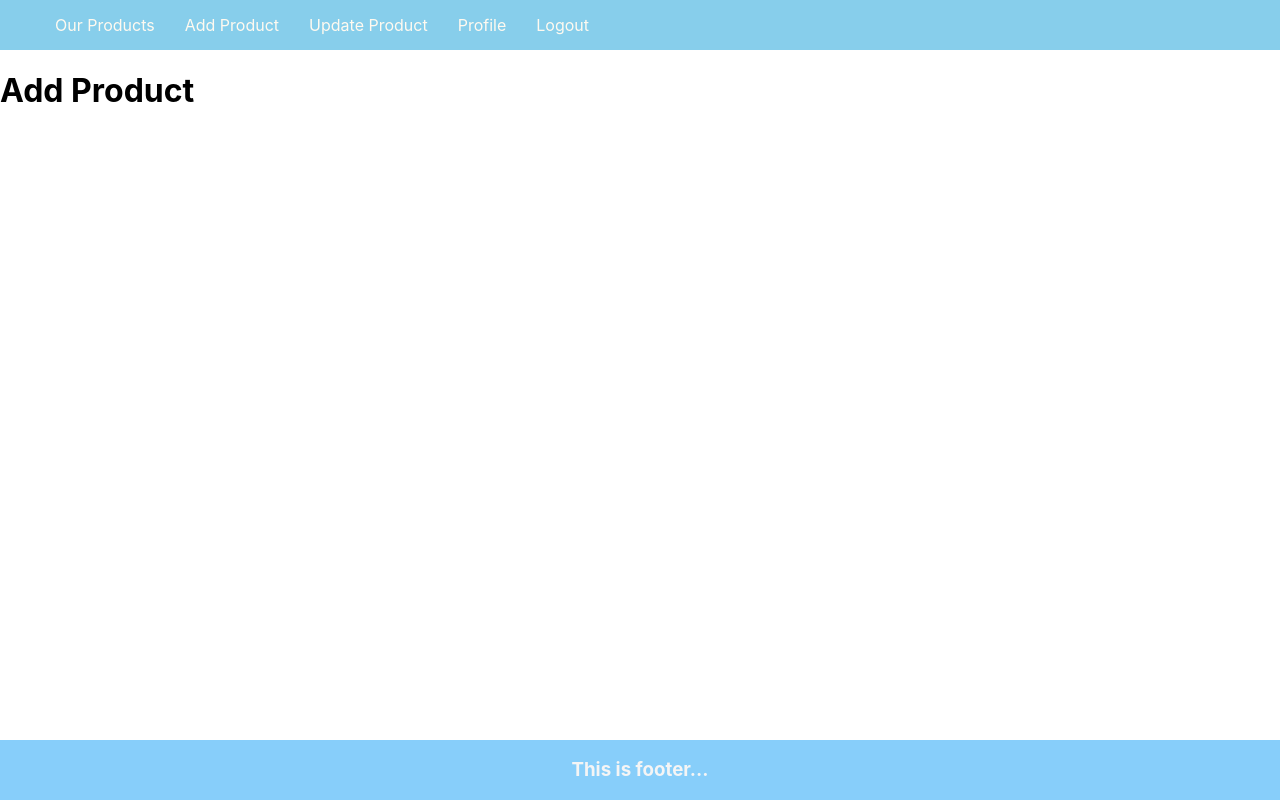
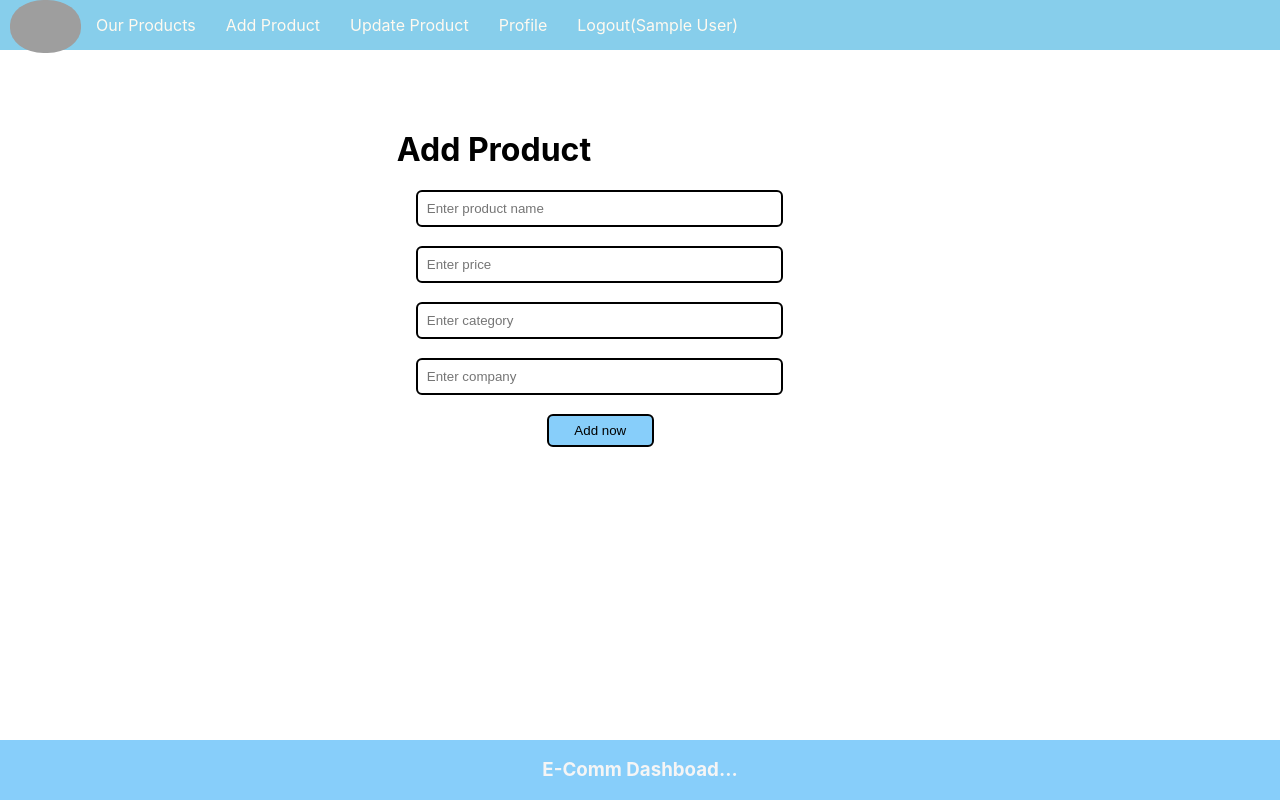
Before and after one commit to harshit-rishabh/E-Comm-Dashboard, a React (Create React App) app: page /add in a window 1280 px wide. Built offline with nearby package versions, Linux system fonts and the light colour scheme; sample sign-in values are in the browser's storage; grey boxes are pictures that could not be loaded.

Commit message:
added full flow of login  sign up and add product

```diff
--- a/src/App.css
+++ b/src/App.css
@@ -27,10 +27,15 @@
   color: green;
 }
 
+.navbar-right{
+  text-align: right;
+}
 .register {
   display: block;
   margin-left: 31%;
+  margin-top: 80px
 }
+
 .login {
   display: block;
   margin-left: 31%;
@@ -51,9 +56,10 @@
   border-radius: 6px
 }
 
-.signup {
+.button {
   display: block;
-  margin-left: 140px;
+  margin-top: 4px;
+  margin-left: 150px;
   width: 107px;
   padding: 7px;
   background-color: lightskyblue;
@@ -69,6 +75,42 @@
   width: 100%;
   background-color: lightskyblue;
   color: whitesmoke;
+}
+
+.logo{
+  float: left;
+  width: 71px;
+  margin-top: 0px;
+  border-radius: 47%;
+  margin-left:10px
+}
+
+.invalid-input{
+  color: red;
+  margin-left: 20px;
+  display: block;
+  margin-top: -20px;
+  font-size: 14px;
+}
+
+.productlist{
+  text-align: center;
+}
+
+.productlist table{
+  /* display: block; */
+  margin-left: 20%;
+  padding:20px;
+  border: 1px solid rgb(0, 213, 255);
+  border-radius: 3px;
+}
+
+.productlist td{
+  /* display: inline-block; */
+  /* margin:10px; */
+  width:120px;
+  border: 1px solid rgb(0, 213, 255);
+  border-radius: 3px;
 }
 
 @media (prefers-reduced-motion: no-preference) {
--- a/src/App.js
+++ b/src/App.js
@@ -1,4 +1,3 @@
-import logo from './logo.svg';
 import './App.css';
 import Nav from './Components/Navbar';
 import { BrowserRouter, Route, Routes } from 'react-router-dom';
@@ -6,6 +5,8 @@ import Footer from './Components/Footer';
 import SignUp from './Components/SignUp';
 import PrivateComponent from './Components/PrivateComponent';
 import Login from './Components/Login';
+import Addproduct from './Components/Addproduct';
+import Productlist from './Components/Productlist';
 function App() {
   return (
     <div className="App">
@@ -15,8 +16,8 @@ function App() {
       <Routes>
 
         <Route element = {<PrivateComponent />}>
-        <Route path='/' element ={<h1>Our Products</h1>} />
-        <Route path='/add' element ={<h1>Add Product</h1>} />
+        <Route path='/' element ={<Productlist />} />
+        <Route path='/add' element ={<Addproduct />} />
         <Route path='/update' element ={<h1>Update Product</h1>} />
         <Route path='/logout' element ={<h1>Logout</h1>} />
         <Route path='/profile' element ={<h1>Profile Page</h1>} />
--- /dev/null
+++ b/src/Components/Addproduct.jsx
@@ -0,0 +1,54 @@
+import React, { useState } from "react";
+ export default function Addproduct(){
+    const [name, setname] = useState();
+    const [price, setprice] = useState();
+    const [category, setcategory] = useState();
+    const [company, setcompany] = useState();
+    const [err, seterr] = useState(false);
+    const addproduct = async ()=>{
+
+        const productdata = {name, price, category, company}
+        if(!name || !price || !category || !company){
+            seterr(true);
+            return false;
+        }
+        // console.log(productdata);
+        let userId = JSON.parse(localStorage.getItem('user'))._id;
+        // console.log(userId);
+        let result = await fetch('http://localhost:5000/addproduct',{
+            method:'post',
+            headers:{
+                'Content-type':'application/json'
+            },
+            body: JSON.stringify(productdata)
+        })
+        result = await result.json();
+
+    }
+    return (
+
+        <div className="register">
+
+            <h1>Add Product</h1>
+
+            <input type="text" className="input" value = {name} placeholder="Enter product name"
+            onChange={(e)=>{setname(e.target.value)}}/>
+            {err && !name && <span className="invalid-input">Name can't be empty</span>}
+
+            <input type="text" className="input" value = {price} placeholder="Enter price"
+             onChange={(e)=>{setprice(e.target.value)}}/>
+             {err && !price && <span className="invalid-input">Price can't be empty</span>}
+
+            <input type="text" className="input" value = {category} placeholder="Enter category"
+            onChange={(e)=>{setcategory(e.target.value)}}/>
+            {err && !category && <span className="invalid-input">Category can't be empty</span>}
+
+            <input type="text" className="input" value = {company} placeholder="Enter company"
+            onChange={(e)=>{setcompany(e.target.value)}}/>
+            {err && !company && <span className="invalid-input">Company can't be empty</span>}
+
+            <button className="button" onClick={addproduct}>Add now</button>
+
+        </div>
+    )
+ }
--- a/src/Components/Footer.js
+++ b/src/Components/Footer.jsx
@@ -3,7 +3,7 @@ import React from "react";
 export default function Footer(){
     return(
         <div className="footer">
-            <h3>This is footer...</h3>
+            <h3>E-Comm Dashboad...</h3>
         </div>
     )
 }
--- a/src/Components/Login.js
+++ b/src/Components/Login.jsx
@@ -29,9 +29,10 @@ export default function Login() {
     }
     return (
         <div className="login">
+            <h1>Login</h1>
             <input className="input" type="text" placeholder="Email"  onChange={(e)=>setEmail(e.target.value)}/>
             <input className="input" type="password" placeholder="Password" onChange={(e)=>setpass(e.target.value)} />
-            <button className="signup" onClick={logindata}>Login</button>
+            <button className="button" onClick={logindata}>Login</button>
         </div>
     )
 }
--- a/src/Components/Navbar.js
+++ /dev/null
@@ -1,33 +0,0 @@
-import React from "react";
-import { Link, useNavigate } from "react-router-dom";
-export default function Nav(){
-    const checkey = localStorage.getItem('user');
-    const navigate = useNavigate();
-    function logout(){
-        localStorage.clear();
-        navigate('/signup')
-    }
-    return(
-        <div>
-            <ul className="navbar">
-                <li><Link to = "/">Our Products</Link></li>
-                <li><Link to = "/add">Add Product</Link></li>
-                <li><Link to = "/update">Update Product</Link></li>
-                <li><Link to = "/profile">Profile</Link></li>
-
-
-                {/* <li>{checkey?<Link to = "/signup" onClick={logout}>Logout</Link>:
-
-                <Link to = "/signup">Sign Up</Link>}</li>
-                <li><Link to = "/login">Login</Link></li> */}
-                {
-                    checkey?<li><Link to = "/signup" onClick={logout}>Logout</Link></li>:
-                    <>
-                    <li><Link to = "/signup">Sign Up</Link></li>
-                    <li><Link to = "/login">Login</Link></li>
-                    </>
-                }
-            </ul>
-        </div>
-    )
-}
--- /dev/null
+++ b/src/Components/Navbar.jsx
@@ -0,0 +1,30 @@
+import React from "react";
+import { Link, useNavigate } from "react-router-dom";
+export default function Nav() {
+    const checkey = localStorage.getItem('user');
+    const navigate = useNavigate();
+    function logout() {
+        localStorage.clear();
+        navigate('/signup')
+    }
+    return (
+        <div>
+            <img  className = "logo" src="https://banner2.cleanpng.com/20180811/hts/kisspng-e-commerce-web-design-website-development-internet-ebook-vendors-mspbasics-com-5b6e96a9c05a40.5743099315339741857879.jpg" alt="" />
+            {checkey ? <ul className="navbar">
+                <li><Link to="/">Our Products</Link></li>
+                <li><Link to="/add">Add Product</Link></li>
+                <li><Link to="/update">Update Product</Link></li>
+                <li><Link to="/profile">Profile</Link></li>
+                <li><Link to="/signup" onClick={logout}>Logout({JSON.parse(checkey).name})</Link></li>
+            </ul>
+                :
+                <ul className="navbar navbar-right">
+                    <li><Link to="/signup">Sign Up</Link></li>
+                    <li><Link to="/login">Login</Link></li>
+                </ul>
+            }
+
+
+        </div>
+    )
+}
--- /dev/null
+++ b/src/Components/Productlist.jsx
@@ -0,0 +1,56 @@
+import React, { useEffect, useState } from 'react'
+
+function Productlist() {
+    const [products, setproducts] = useState([]);
+    useEffect(()=>{
+        getlist();
+    },[])
+    const getlist = async ()=>{
+        let result = await fetch('http://localhost:5000/getlist');
+        result = await result.json();
+        setproducts(result);
+        console.log(result);
+    }
+    const deleteproduct = async (id)=>{
+       let result = await fetch(`http://localhost:5000/deleteproduct/${id}`,{
+        method:'delete'
+       })
+    //    result = await result.json();
+    //    if(result){
+       getlist();
+    //    }
+    }
+  return (
+    <div className='productlist'>
+      <h1>Product List</h1>
+      <table>
+        <tbody>
+      <tr>
+        <td>S.No</td>
+        <td>Name</td>
+        <td>Price</td>
+        <td>Category</td>
+        <td>Company</td>
+        <td>Operations</td>
+      </tr>
+
+        {
+            products.map((item, counter)=>
+            <tr>
+                <td>{counter+1}</td>
+                <td>{item.name}</td>
+                <td>{item.price}</td>
+                <td>{item.category}</td>
+                <td>{item.company}</td>
+                <td><button onClick={()=>deleteproduct(item._id)}>Delete</button></td>
+                </tr>
+                )
+            }
+            </tbody>
+      </table>
+
+    </div>
+  )
+}
+
+export default Productlist;
--- a/src/Components/SignUp.js
+++ b/src/Components/SignUp.jsx
@@ -25,11 +25,11 @@ export default function SignUp(){
     }
     return (
         <div className="register">
-            <h2 >Register</h2>
+            <h2 className="register-head">Register</h2>
             <input className = "input" type="text" placeholder="Name" onChange={(e)=>setName(e.target.value)} />
             <input className = "input" type="email" placeholder="Email" onChange={(e)=>setEmail(e.target.value)} />
             <input className = "input" type="password" placeholder="Password" onChange={(e)=>setPass(e.target.value)}/>
-            <button className="signup" onClick={getdata} >SignUp</button>
+            <button className="button" onClick={getdata} >SignUp</button>
         </div>
     )
 }
```
Also changed, not shown: src/Components/PrivateComponent.jsx (renamed from src/Components/PrivateComponent.js).
